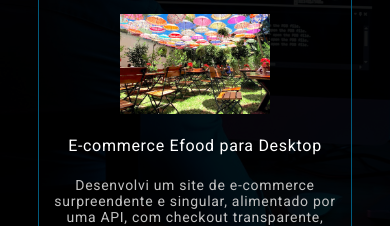
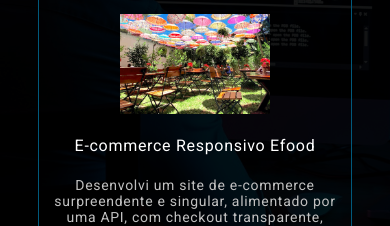
Before and after one commit to DevSou9/portfolio-wendell-souza, a React (Create React App) app: page / in a window 390 px wide. Shown: the part 3140-3366 px from the top of the page. Built offline with nearby package versions, Linux system fonts and the light colour scheme.

Commit message:
efood responsivo

```diff
--- a/src/components/Portfolio/index.tsx
+++ b/src/components/Portfolio/index.tsx
@@ -75,7 +75,7 @@
           <img src={efood} alt="Efood" />
 
           <div className="divH4CardPortfolio">
-            <h4>E-commerce Efood para Desktop</h4>
+            <h4>E-commerce Responsivo Efood</h4>
           </div>
 
           <div className="divPCardPortfolio">
```
